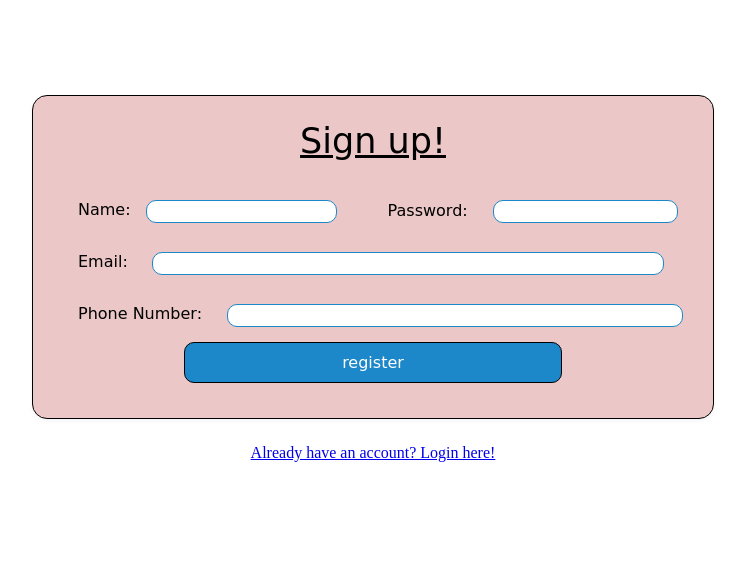
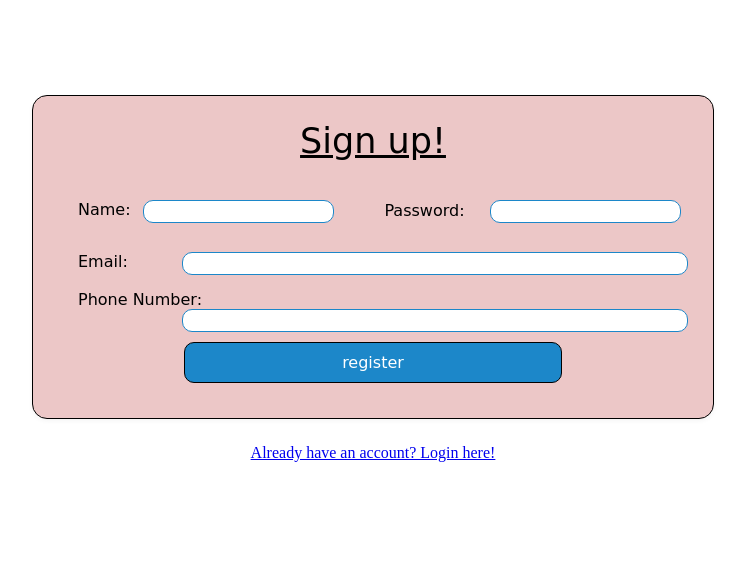
Before and after one commit to dhyxy/cpsc_471_project, a Flask app: page /register in a window 1280 px wide. Shown: the part 234-806 px from the top of the page, without its empty margins (267-1012 px from the left). Run offline with Flask 2, Linux system fonts and the light colour scheme.

Commit message:
more functionality!

```diff
--- a/server/app.py
+++ b/server/app.py
@@ -8,15 +8,17 @@ from flask import Blueprint, flash, g, redirect, render_template, request, sessi
 EMAIL_SESSION_KEY = 'user_email'
 
 core = Blueprint('core', __name__)
+curr_user="none"
 user_type="none"
 
 @core.route('/')
 def home():
-    global user_type
+    global user_type, curr_user
     is_photographer = False
     appointments = [];
     if 'user' in g:
         user: db.User = g.get('user')
+        curr_user = user
         if user and user.type is db.UserType.PHOTOGRAPHER:
             user_type="photographer"
             is_photographer=True
@@ -28,6 +30,7 @@ def home():
 
 @core.route('/register', methods=('GET', 'POST'))
 def register():
+    global user_type
     if request.method == 'POST':
         err = None
 
@@ -60,6 +63,7 @@ def render_register_template(**context):
 
 @core.route('/login', methods=('GET', 'POST',))
 def login():
+    global user_type
     if request.method == 'POST':
         email = request.form['email']
         password = request.form['password']
@@ -91,19 +95,21 @@ def logout():
 
 @core.route('/photographers/<next>')
 def photographers(next: str):
+    global user_type
     photographers = db.User.list_photographers()
     return render_template('photographers.html.jinja', user_type=user_type, photographers=photographers, next=next)
 
 @core.route('/gallery/<email>')
 def gallery(email: str):
-    photographer_ = db.User.read(email)
+    global curr_user, user_type
+    photographer = db.User.read(email)
     albums = db.Album.read(email)
-    print(user_type)
-    return render_template('gallery.html.jinja',user_type=user_type, photographer=photographer_, albums=albums)
+    return render_template('gallery.html.jinja',user_type=user_type, curr_user=curr_user, photographer=photographer, albums=albums)
 
 @login_required
 @core.route('/profile', methods=('GET', 'POST'))
 def profile():
+    global user_type
     user: db.User = g.user
     # for rn, /profile is only for photographers
     if user.type is not db.UserType.PHOTOGRAPHER:
@@ -123,6 +129,7 @@ def profile():
 @login_required
 @core.route('/book/<photographer_email>', methods=('GET', 'POST'))
 def book(photographer_email: str):
+    global user_type
     user: db.User = g.user
     if not user or user.type is not db.UserType.CLIENT:
         flash("You must be a logged in client to book with this photographer")
@@ -144,6 +151,7 @@ def book(photographer_email: str):
 @login_required
 @core.route('/invoice/<int:appointment_id>')
 def invoice(appointment_id: int):
+    global user_type
     appointment = db.Appointment.read(appointment_id)
     time = db.PhotographerAvailableTime.read(appointment.time_id)
     package = db.Package.read(appointment.package_id)
--- a/server/templates/login.html.jinja
+++ b/server/templates/login.html.jinja
@@ -17,11 +17,11 @@
         <form method="post">
             <h3 id="contactHead">Login</h3>
             <label style="float:left; padding-left:20px" for="email">Email: &nbsp;</label>
-            <input style="width:86%" type="email" name="email" id="email" required><span>&nbsp;&nbsp;</span>
+            <input style="width:83%; float:right" type="email" name="email" id="email" required><span>&nbsp;&nbsp;</span>
             <br>
             <br>
             <label style="float:left; padding-left:20px" for="phone_number">Password: &nbsp;&nbsp;&nbsp;&nbsp;</label>
-            <input style="width:71%; float: left" size="20" maxlength="20" type="text" name="password" id="password" required>
+            <input style="width:83%; float:right" size="20" maxlength="20" type="password" name="password" id="password" required>
             <br>
             <br>
             <div class="subButtonPos">
--- a/server/templates/register.html.jinja
+++ b/server/templates/register.html.jinja
@@ -18,15 +18,15 @@
             <input style="width:29%" size="20" maxlength="20" type="text" name="name" id="name" required>
             <span>&nbsp;&nbsp;&nbsp;&nbsp;&nbsp;&nbsp;</span>
             <label style="float:center; padding-left:10px" for="password">Password:&nbsp;&nbsp;&nbsp;&nbsp;</label>
-            <input style="width:28%" size="20" maxlength="20" type="password" name="password" id="password" required>
+            <input style="width:29%" size="20" maxlength="20" type="password" name="password" id="password" required>
             <br>
             <br>
             <label style="float:left; padding-left:20px" for="email">Email: &nbsp;</label>
-            <input style="width:80%" type="email" name="email" id="email" required><span>&nbsp;&nbsp;</span>
+            <input style="width:79%; float:right" type="email" name="email" id="email" required><span>&nbsp;&nbsp;</span>
             <br>
             <br>
             <label style="float:left; padding-left:20px" for="phone_number">Phone Number: &nbsp;&nbsp;&nbsp;&nbsp;</label>
-            <input style="width:71%; float: left" size="20" maxlength="20" type="text" name="phone_number" id="phone_number" required>
+            <input style="width:79%; float: right" size="20" maxlength="20" type="text" name="phone_number" id="phone_number" required>
             <br>
             <br>
             <div class="subButtonPos">
```
Also changed, not shown: server/templates/gallery.html.jinja (+6 -1 lines).
